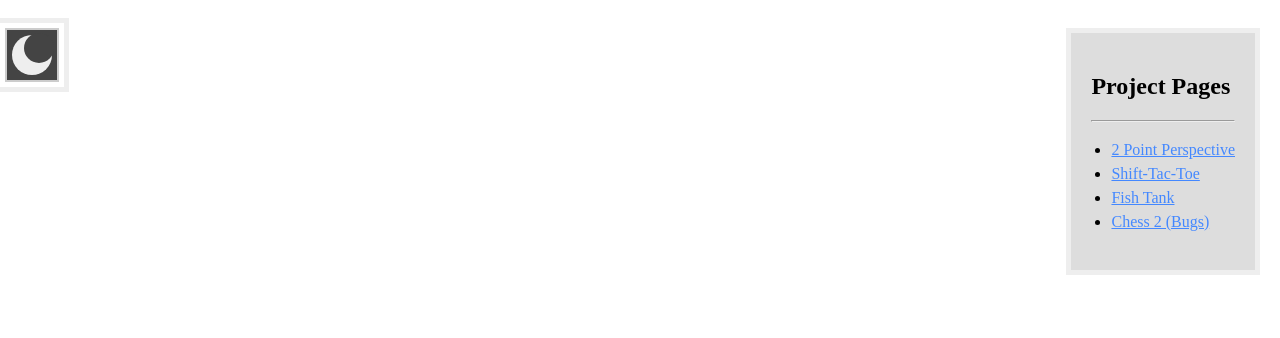
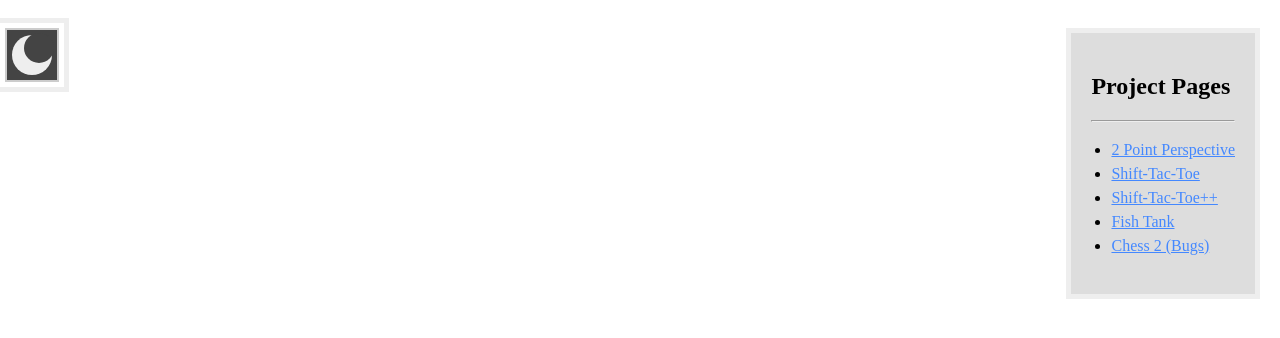
Before and after one commit to idk-v1/idk-v1.github.io, a plain HTML site: page index.html in a window 1280 px wide. Drawn offline with Linux system fonts and the light colour scheme.

Commit message:
Added Tic-Tac-Toe++

```diff
--- a/index.html
+++ b/index.html
@@ -6,6 +6,7 @@
     <ul id="projLinks">
         <li><a href="/2PointPerpective">2 Point Perspective</a></li>
         <li><a href="/Shift-Tac-Toe">Shift-Tac-Toe</a></li>
+        <li><a href="/Shift-Tac-Toe-Improved">Shift-Tac-Toe++</a></li>
         <li><a href="/Fish_Tank">Fish Tank</a></li>
         <li><a href="War">Chess 2 (Bugs)</a></li>
     </ul>
```
